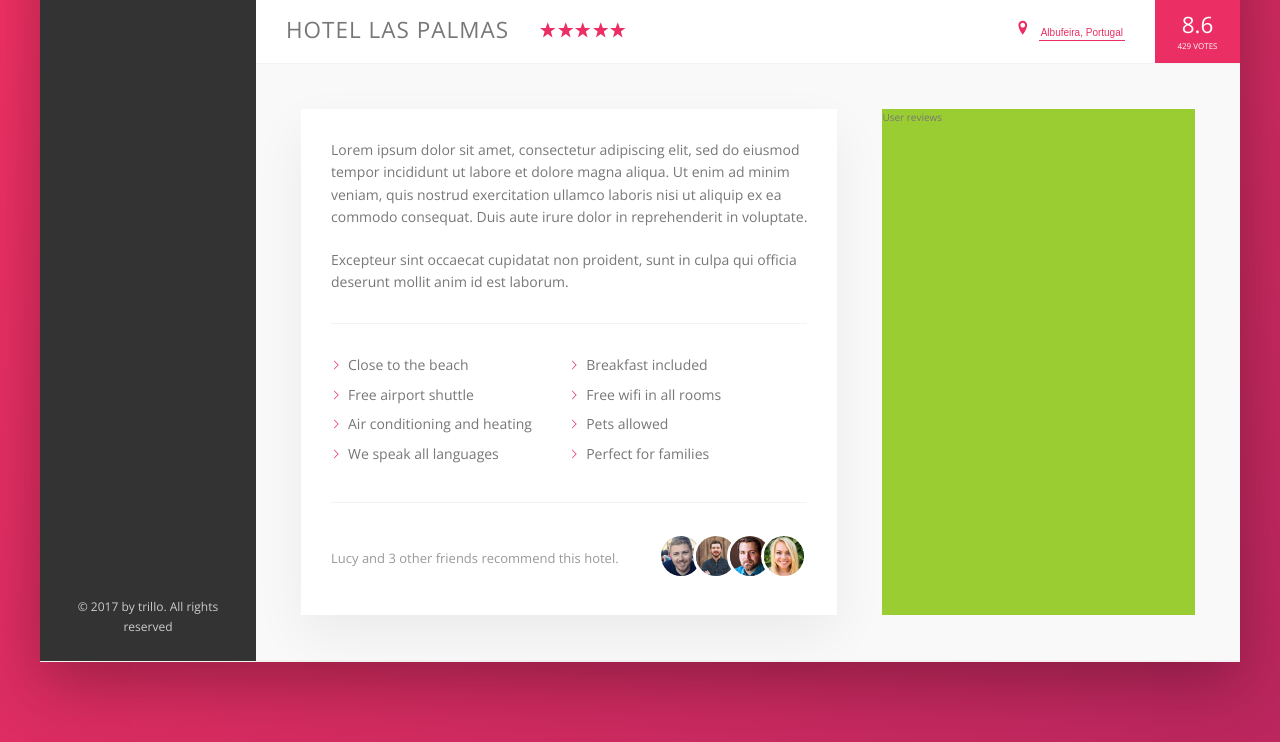
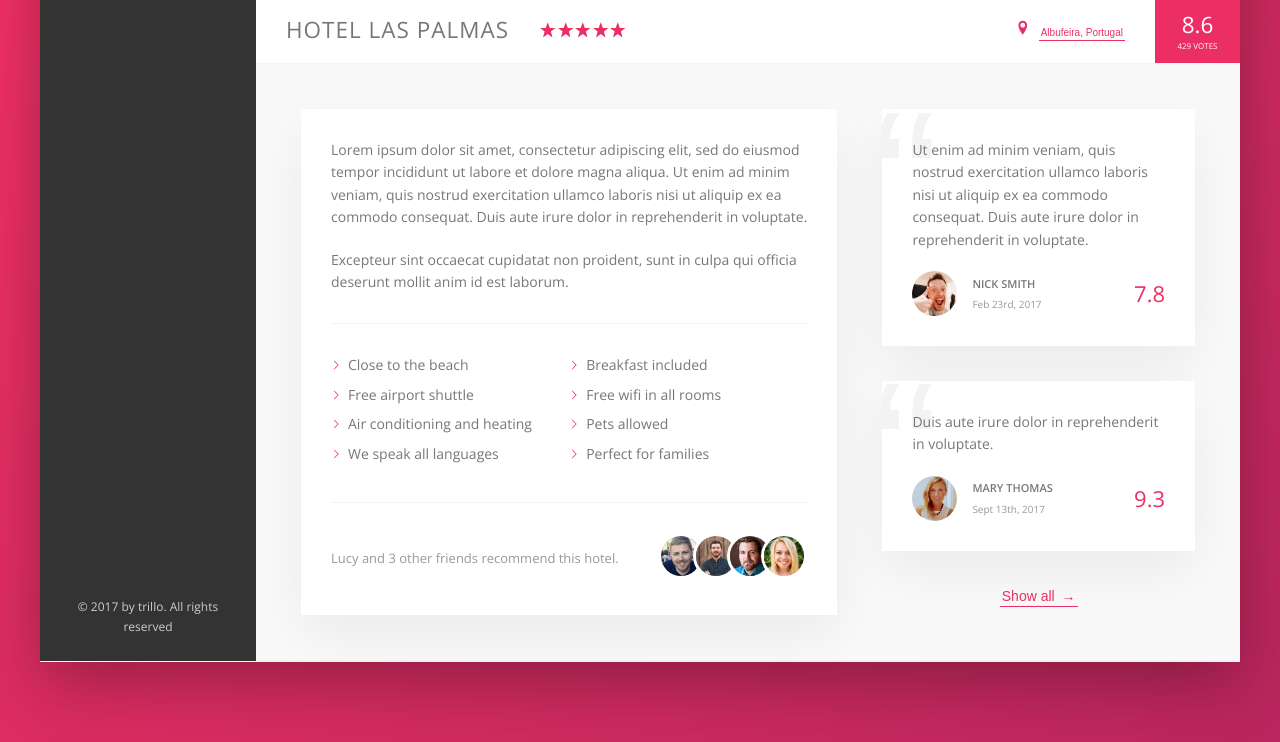
Before and after one commit to ovsundal/Trillo, a website: page index.html in a window 1280 px wide. Shown: the part 538-1280 px from the top of the page. Drawn offline with nearby package versions, Linux system fonts and the light colour scheme.

Commit message:
add reviews

```diff
--- a/index.html
+++ b/index.html
@@ -163,7 +163,36 @@
                             </div>
                         </div>
                         <div class="user-reviews">
-                            User reviews
+                            <figure class="review">
+                                <blockquote class="review__text">
+                                    Ut enim ad minim veniam, quis nostrud
+                                    exercitation ullamco laboris nisi ut aliquip ex ea commodo consequat. Duis aute irure
+                                    dolor in reprehenderit in voluptate.
+                                </blockquote>
+                                <figcaption class="review__user">
+                                    <img src="img/user-1.jpg" class="review__photo">
+                                    <div class="review__user-box">
+                                        <p class="review__user-name">Nick Smith</p>
+                                        <p class="review__user-date">Feb 23rd, 2017</p>
+                                    </div>
+                                    <div class="review__rating">7.8</div>
+                                </figcaption>
+                            </figure>
+                            <figure class="review">
+                                <blockquote class="review__text">
+                                    Duis aute irure dolor in reprehenderit in voluptate.
+                                </blockquote>
+                                <figcaption class="review__user">
+                                    <img src="img/user-2.jpg" class="review__photo">
+                                    <div class="review__user-box">
+                                        <p class="review__user-name">Mary Thomas</p>
+                                        <p class="review__user-date">Sept 13th, 2017</p>
+                                    </div>
+                                    <div class="review__rating">9.3</div>
+                                </figcaption>
+                            </figure>
+
+                            <button class="btn-inline">Show all <span>&rarr;</span></button>
                         </div>
                     </div>
                 </main>
--- a/sass/_components.scss
+++ b/sass/_components.scss
@@ -289,8 +289,17 @@
   cursor: pointer;
   transition: all .2s;
 
+  & span {
+    margin-left: 3px;
+    transition: margin-left .2s;
+  }
+
   &:hover {
     color: var(--color-grey-dark-1);
+
+    span {
+      margin-left: 8px;
+    }
   }
 
   &:focus {
@@ -389,3 +398,66 @@
     }
   }
 }
+
+////////////////////////
+// REVIEW
+.review {
+  background-color: #fff;
+  box-shadow: var(--shadow-light);
+  padding: 3rem;
+  margin-bottom: 3.5rem;
+  position: relative;
+  overflow: hidden;
+
+  &__text {
+    margin-bottom: 2rem;
+    z-index: 10;
+    position: relative;
+  }
+
+  &__user {
+    display: flex;
+    align-items: center;
+  }
+
+  &__photo {
+    height: 4.5rem;
+    width: 4.5rem;
+    border-radius: 50%;
+    margin-right: 1.5rem;
+  }
+
+  &__user-box {
+    margin-right: auto;
+  }
+
+  &__user-name {
+    font-size: 1.1rem;
+    font-weight: 600;
+    text-transform: uppercase;
+    margin-bottom: .4rem;
+  }
+
+  &__user-date {
+    font-size: 1rem;
+    color: var(--color-grey-dark-3);
+  }
+
+  &__rating {
+    color: var(--color-primary);
+    font-size: 2.2rem;
+    font-weight: 300;
+  }
+
+  &::before {
+    content: "\201C";
+    position: absolute;
+    top: -2.75rem;
+    left: -1rem;
+    line-height: 1;
+    font-size: 20rem;
+    color: var(--color-grey-light-2);
+    font-family: sans-serif;
+    z-index: 1;
+  }
+}
--- a/sass/_layout.scss
+++ b/sass/_layout.scss
@@ -37,6 +37,7 @@
 }
 
 .detail {
+  font-size: 1.4rem;
   display: flex;
   padding: 4.5rem;
   background-color: var(--color-grey-light-1);
@@ -53,6 +54,9 @@
 }
 
 .user-reviews {
-  background-color: yellowgreen;
   flex: 1;
+
+  display: flex;
+  flex-direction: column;
+  align-items: center;
 }
```
Also changed, not shown: css/style.css.
